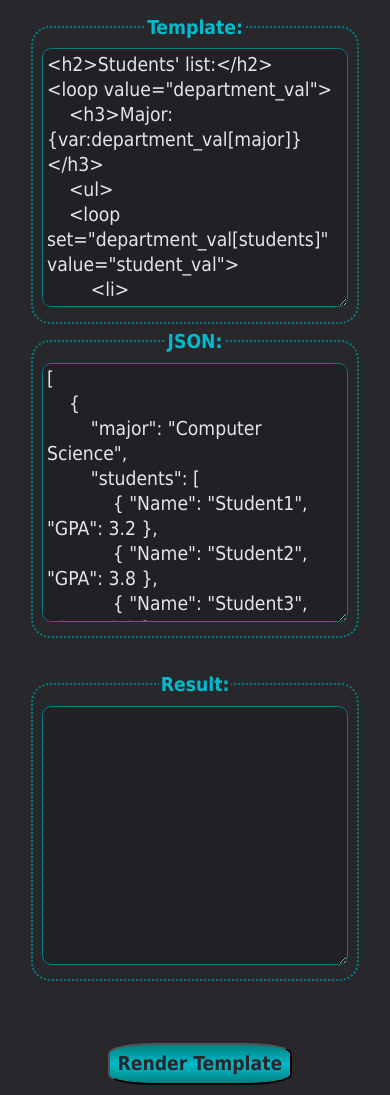
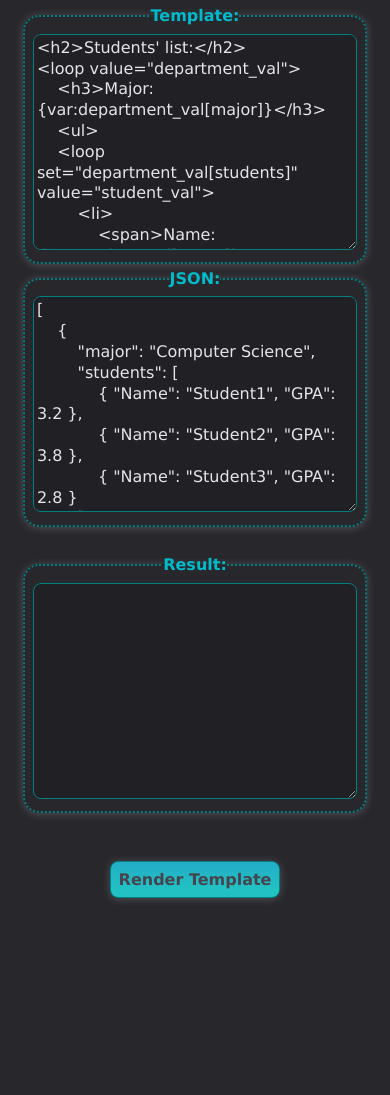
Before and after one commit to HaniAmmar/JQen-Tool, a plain HTML site: page index.html in a window 390 px wide. After the commit the page ends 903 px from the top, so only its background shows below. Drawn offline with Linux system fonts and the light colour scheme; no server answers.

Commit message:
Update HTML and CSS

```diff
--- a/index.html
+++ b/index.html
@@ -9,7 +9,7 @@
 </head>
 
 <body>
-    <div id="main">
+    <div id="container">
         <fieldset>
             <legend>Template:</legend>
             <textarea id="template_txt" cols="50" rows="10"></textarea>
--- a/style.css
+++ b/style.css
@@ -2,17 +2,26 @@
 *:before,
 *:after {
     box-sizing: border-box;
+    padding: 0;
+    margin: 0;
 }
 
 :root {
-    --main-font-family: Tahoma, Verdana, sans-serif;
+    --main-font-family: Verdana, sans-serif;
     --main-border-color: teal;
     --second-border-color: rgb(0, 187, 203);
+    --main-box-shadow: rgba(255, 255, 255, 0.2) 0em 0.07em 0.5em;
+}
+
+html,
+body {
+    width: 100%;
+    height: 100%;
 }
 
 body {
     font-family: var(--main-font-family);
-    font-size: 120%;
+    font-size: 100%;
     background-color: rgb(39, 39, 44);
     color: rgb(230, 227, 233);
     line-height: 1.2em;
@@ -28,6 +37,7 @@ fieldset {
     border-radius: 1em;
     padding: 0.5em;
     margin: 0.3em 0.1em;
+    box-shadow: var(--main-box-shadow);
     border: 0.15em dotted var(--main-border-color);
 }
 
@@ -56,53 +66,38 @@ textarea:focus {
     border: 0.1em solid var(--second-border-color);
 }
 
-input[type="radio"] {
-    font-family: var(--main-font-family);
-    height: 1.5em;
-    width: 1.5em;
-}
-
-input[type="radio"]+label {
-    display: inline-block;
-    position: relative;
-    cursor: pointer;
-}
-
-input[type="radio"]:hover+label {
-    color: mediumaquamarine;
-}
-
-input[type="radio"]:checked+label {
-    color: turquoise;
-}
-
 button {
     font-family: var(--main-font-family);
-    font-size: 100%;
+    font-size: var(--main-button-font-size);
     font-weight: bold;
+    cursor: pointer;
     text-align: center;
-    min-width: 4em;
-    padding: 0.4em;
-    margin: 0.5em 0 0 0.5em;
-    transition: 0.5s;
-    color: rgb(39, 39, 44);
-    border-radius: 25%;
+    min-width: 7em;
+    min-height: 2em;
+    box-shadow: var(--main-box-shadow);
+    border-radius: 0.5em;
+    border: 0.1em solid var(--main-border-color);
+    padding: 0.5em;
+    margin: 0.3em;
+    color: rgb(69, 69, 77);
     display: inline-block;
-    background-image: linear-gradient(to bottom,
-            var(--main-border-color) 0%,
-            var(--second-border-color) 51%,
-            var(--main-border-color) 100%);
+    background: linear-gradient(0deg, rgba(34, 193, 195, 1) 24%, rgba(36, 173, 200, 1) 100%);
+    transform: translate3d(0, 0, 0);
+    transition: all .3s;
 }
 
 button:hover {
-    color: rgb(230, 227, 233);
-    background-image: linear-gradient(to bottom,
-            var(--second-border-color) 0%,
-            var(--main-border-color) 51%,
-            var(--second-border-color) 100%);
+    color: var(--main-font-color);
+    transform: translateY(-0.1em);
 }
 
-#main {
+button:active {
+    box-shadow: rgba(0, 0, 0, .1) 0 3px 6px 0, rgba(0, 0, 0, .1) 0 0 10px 0, rgba(0, 0, 0, .1) 0 1px 4px -1px;
+    transform: translateY(0.15em);
+    transition-duration: .35s;
+}
+
+#container {
     width: 100%;
     display: block;
     padding: 0.1em;
@@ -111,25 +106,19 @@ button:hover {
     flex-wrap: wrap;
 }
 
-#main>div {
+#container>div {
     padding: 0;
     margin: 1em auto 0.5em auto;
 }
 
-.options {
-    text-align: right;
-}
-
 @media only screen and (max-width: 768px) {
-    #main {
+    #container {
+        flex-direction: column-reverse;
         width: 90%;
+        height: 100%;
     }
 
     fieldset {
         display: block;
     }
-
-    #main {
-        flex-direction: column-reverse;
-    }
 }
```
